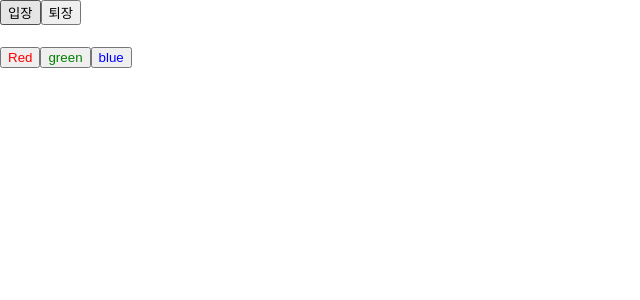
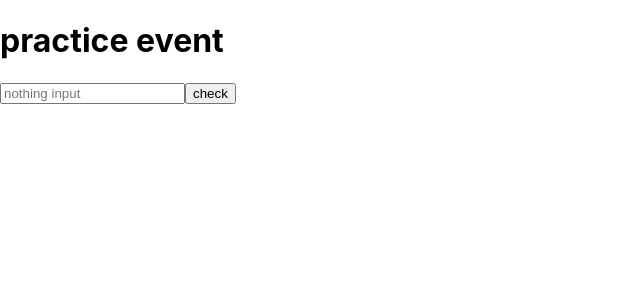
Before and after one commit to KyungHoAn/React, a React (Create React App) app: page / in a window 1280 px wide. Shown: the top 300 px of the page, without its empty margins (0-640 px from the left). Built offline with nearby package versions, Linux system fonts and the light colour scheme.

Commit message:
2022 07_16 handle 4장

```diff
--- a/src/App.js
+++ b/src/App.js
@@ -1,8 +1,10 @@
 import React from 'react';
-import Say from './Say';
+// import Say from './Say';
+import EventPractice from './EventPractice';
 
 const App = () =>{
-  return <Say />;
+  // return <Say />;
+  return <EventPractice />;
 };
 
 export default App;
--- /dev/null
+++ b/src/EventPractice.js
@@ -0,0 +1,53 @@
+import React, {Component} from 'react';
+
+class EventPractice extends Component{
+
+    state = {
+        message: ''
+    }
+
+    constructor(props){
+        super(props);
+        this.handleChange = this.handleChange.bind(this);
+        this.handleClick = this.handleClick.bind(this);
+    }
+
+    handleChange = (e) =>{
+        this.setState({
+            message: e.tartget.value
+        });
+    }
+
+    // handleChange(e){
+    //     this.setState({
+    //         message: e.target.value
+    //     });
+    // }
+
+    handleClick=()=>{
+        alert(this.state.message);
+        this.setState({
+            message:''
+        });
+    }
+
+    render(){
+        return (
+            <div>
+                <h1>practice event</h1>
+                <input
+                    type="text"
+                    name="message"
+                    placeholder='nothing input'
+                    value={this.state.message}
+                    onChange={this.handleChange}
+                    />
+                    <button onClick={
+                        this.handleClick
+                    }>check</button>
+            </div>
+        );
+    }
+}
+
+export default EventPractice;
```
